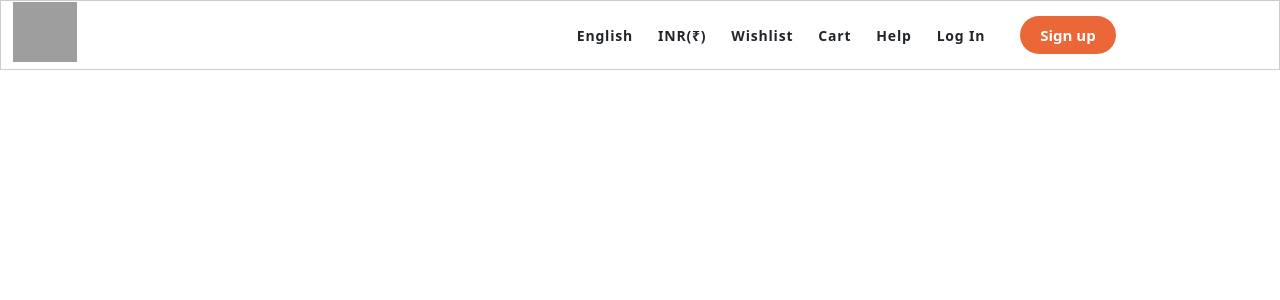
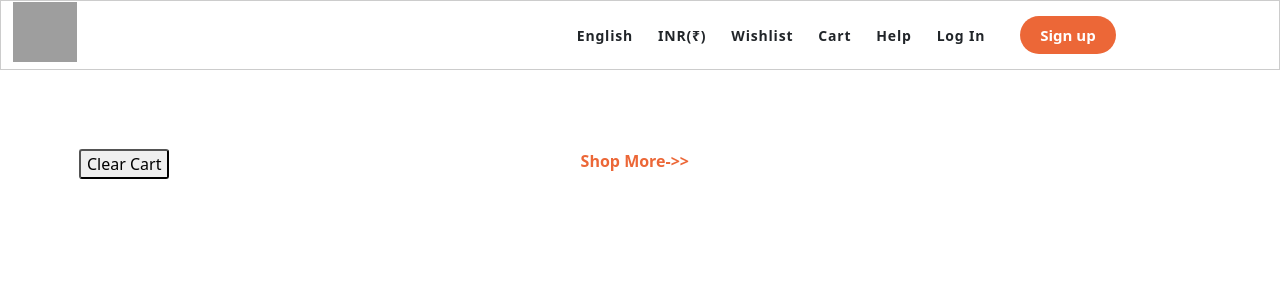
Before and after one commit to Prashanth2856/mobile_store_with_typescript, a React (Create React App) app: page /cart in a window 1280 px wide. Shown: the top 300 px of the page. Built offline with nearby package versions, Linux system fonts and the light colour scheme; grey boxes are pictures that could not be loaded.

Commit message:
added remove from cart feature

```diff
--- a/src/components/CartPage/CartPage.module.css
+++ b/src/components/CartPage/CartPage.module.css
@@ -1,4 +1,4 @@
-.cartPageContainer{
+.cartPageContainer {
   /* margin-left:20% ; */
   width: 50%;
   margin: 5%;
@@ -11,7 +11,7 @@
   clear: left;
   float: left;
   padding: 10px;
-    border-radius:10px;
+  border-radius: 10px;
 }
 .productdiv img {
   width: 140px;
@@ -31,11 +31,26 @@
   /* background-color: #ec6737; */
   transition: all 0.5s;
   font-weight: 600;
-    border-radius:3px ;
+  border-radius: 3px;
   /* color: white; */
 }
-.productdiv button:hover{
+.productdiv button:hover,
+.clearCart:hover {
   cursor: pointer;
-    background-color: #ec6737;
+  background-color: #388e3c;
   color: white;
 }
+
+.clearCart {
+  float: left;
+  margin: 15px;
+  border-radius: 3px;
+  transition: all 0.5s;
+}
+.shopMore {
+  color: #ec6737;
+  float: right;
+  font-weight: 600;
+  cursor: pointer;
+  margin: 15px;
+}
--- a/src/components/CartPage/Cartpage.tsx
+++ b/src/components/CartPage/Cartpage.tsx
@@ -1,15 +1,37 @@
 import React from "react";
-import { useSelector } from "react-redux";
+import { useDispatch, useSelector } from "react-redux";
+import { useNavigate } from "react-router-dom";
+import {
+  clearCart,
+  removeProductFromCart,
+  SingleProduct,
+} from "../../features/productSlice";
 import { RootState } from "../../redux/store";
 import styles from "./CartPage.module.css";
 
 export const Cartpage = () => {
   const cartData = useSelector((state: RootState) => state.productReducer.cart);
 
+  const navigate = useNavigate();
+  const dispatch = useDispatch();
   // const cartCount=cartData.length;
+
+  const handleRemoveProduct = (e: SingleProduct) => {
+    dispatch(removeProductFromCart(e));
+  };
+
+  const handleClearCart = () => {
+    // dispatch(clearCart());
+  };
 
   return (
     <div className={styles.cartPageContainer}>
+      <button className={styles.clearCart} onClick={()=>handleClearCart()}>
+        Clear Cart
+      </button>
+      <p className={styles.shopMore} onClick={() => navigate("/products")}>
+        Shop More-{">>"}
+      </p>
       {cartData?.map((e, id) => (
         <div key={e.id} className={styles.productdiv}>
           <img src={e.image} alt="" />
@@ -18,7 +40,7 @@ export const Cartpage = () => {
             <p>{e.variant}</p>
             <h6>₹ {e.price}</h6>
           </div>
-          <button>Remove</button>
+          <button onClick={() => handleRemoveProduct(e)}>Remove</button>
         </div>
       ))}
     </div>
--- a/src/features/productSlice.ts
+++ b/src/features/productSlice.ts
@@ -81,7 +81,9 @@ const initialState: ProductsState = {
       price: 58999,
     },
   ],
-  cart: [],
+  cart: localStorage.getItem("cartItems")
+    ? JSON.parse(localStorage.getItem("cartItems") || "{}")
+    : [],
 };
 
 export const productSlice = createSlice({
@@ -90,16 +92,26 @@ export const productSlice = createSlice({
   reducers: {
     addToCart: (state, action: PayloadAction<SingleProduct>) => {
       state.cart.push(action.payload);
+
+      localStorage.setItem("cartItems", JSON.stringify(state.cart));
     },
-    // sortLowToHigh: (state, action: PayloadAction<ProductsState>) => {
-    //   state.products.sort((a, b) => {
-    //     return a.price - b.price;
-    //   });
-    // },
+
+    removeProductFromCart: (state, action: PayloadAction<SingleProduct>) => {
+      const availableCartProducts = state.cart.filter(
+        (item) => item.id !== action.payload.id
+      );
+      state.cart = availableCartProducts;
+      localStorage.setItem("cartItems", JSON.stringify(state.cart));
+    },
+
+    clearCart: (state, action: PayloadAction<ProductsState>) => {
+      state.cart = [];
+      localStorage.setItem("cartItems", JSON.stringify(state.cart));
+    },
   },
 });
 
-export const { addToCart } = productSlice.actions;
+export const { addToCart, removeProductFromCart,clearCart } = productSlice.actions;
 // export const { sortLowToHigh } = productSlice.actions;
 
 export default productSlice.reducer;
```
Lines whose indentation alone changed are shown as unchanged.
